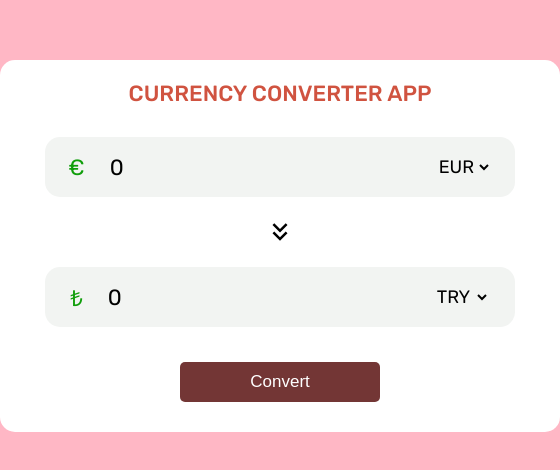
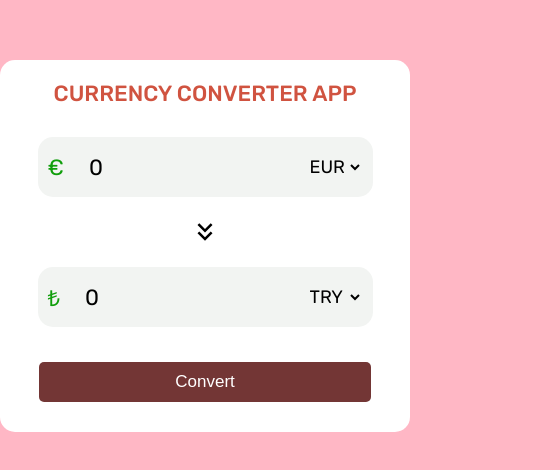
Before and after one commit to Rumeysa-koseoglu/currency-converter, a React (Vite) app: page / in a window 390 px wide. Shown: the part 190-660 px from the top of the page, 560 px wide, since content can reach past the window. Built offline with nearby package versions, Linux system fonts and the light colour scheme; no server answers.

Commit message:
style: add mobile responsiveness

```diff
--- a/src/components/currency.jsx
+++ b/src/components/currency.jsx
@@ -85,7 +85,7 @@ function Currency() {
             </select>
         </div>
 
-        <div>
+        <div className='button-div'>
             <button onClick={exchange} className='converter-button'>Convert</button> {/*the exchange function will run when the convert button is clicked */}
         </div>
 
--- a/src/css/currency.css
+++ b/src/css/currency.css
@@ -6,7 +6,6 @@
     justify-content: center;
     border-radius: 15px;
     background-color: #fff;
-    /* border: 1px solid black; */
     width: 500px;
     margin: 250px auto;
     padding: 20px 30px 30px 30px;
@@ -79,3 +78,52 @@ input {
     font-size: 17px;
     padding: 10px;
 }
+
+@media(max-width:768px) {
+    .currency-inputs-div {
+        width: 400px;
+    }
+
+
+.button-div {
+    width: 95%;
+    display: flex;
+    justify-content: center;
+}
+
+
+.converter-button {
+    width: 100%;
+    height: 40px;
+    background-color: #733635;
+    color: #ffffff;
+    border: none;
+    border-radius: 5px;
+    margin-top: 15px;
+    font-size: 17px;
+    padding: 10px;
+}
+}
+
+@media(max-width:480px) {
+
+    .currency-inputs-div {
+        width: 350px;
+    }
+
+}
+
+@media(max-width:380px) {
+
+    .currency-inputs-div {
+        width: 300px;
+    }
+
+    h3 {
+        font-size: 20px;
+    }
+
+    #currency-option {
+        font-size: 17px;
+    }
+}
```
